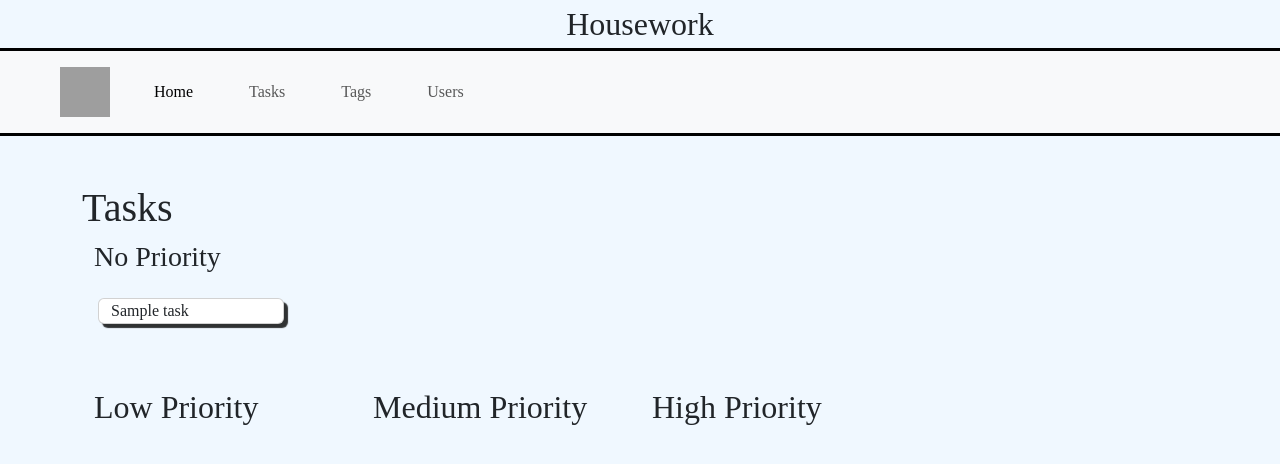
After one commit to LisaS7/HouseworkTracker, a FastAPI app: template templates/tasks.html in a window 1280 px wide. The commit adds this page. Shown: the top 464 px of the page. Run offline with FastAPI, Linux system fonts and the light colour scheme; the template is opened without the code that fills it: most values are stand-ins (such as "Sample title", 1, 10 or a date in 2020); some web fonts are replaced; grey boxes are pictures that could not be loaded.

Commit message:
Renaming html files and minor changes

```diff
--- a/main.py
+++ b/main.py
@@ -28,4 +28,4 @@ seed.seed()
 
 @app.get("/")
 def home(request: Request):
-    return templates.TemplateResponse(request=request, name="home.jinja")
+    return templates.TemplateResponse(request=request, name="home.html")
--- a/routes/tasks.py
+++ b/routes/tasks.py
@@ -14,9 +14,8 @@ async def all_users(request: Request, db: Session = Depends(get_db)):
     data = get_all_tasks(db)
 
     logger.info(f"{request.method} {request.url}")
-
     return templates.TemplateResponse(
-        "tasks.jinja", context={"request": request, "tasks": data}
+        "tasks.html", context={"request": request, "tasks": data}
     )
 
 
--- a/routes/users.py
+++ b/routes/users.py
@@ -20,5 +20,5 @@ async def all_users(request: Request, db: Session = Depends(get_db)):
     logger.info(f"{request.method} {request.url}")
 
     return templates.TemplateResponse(
-        "users.jinja", context={"request": request, "users": data}
+        "users.html", context={"request": request, "users": data}
     )
--- a/static/js/drag-drop.js
+++ b/static/js/drag-drop.js
@@ -1,6 +1,11 @@
 // Allow the drop
 function allowDrop(ev) {
   ev.preventDefault();
+}
+
+// Start dragging a task
+function drag(ev) {
+  ev.dataTransfer.setData("taskId", ev.target.getAttribute("data-task-id"));
 }
 
 // Handle the drop event
--- a/templates/base.jinja
+++ b/templates/base.html
@@ -10,24 +10,25 @@
       integrity="sha384-QWTKZyjpPEjISv5WaRU9OFeRpok6YctnYmDr5pNlyT2bRjXh0JMhjY6hW+ALEwIH"
       crossorigin="anonymous"
     />
-    <link rel="stylesheet" href="{{ url_for('static', path='styles.css') }}">
+    <link rel="stylesheet" href="{{ url_for('static', path='styles.css') }}" />
   </head>
-  <body class='iceland-regular'>
-
+  <body class="iceland-regular">
     <header>
-      <div class='container page-title'>Housework</div>
-      {% include "components/navbar.jinja" %}
+      <div class="container page-title">Housework</div>
+      {% include "components/navbar.html" %}
     </header>
 
-    <main class='container mt-5' >{% block content %}{% endblock %}</main>
+    <main class="container mt-5">{% block content %}{% endblock %}</main>
 
-    <footer class='container mt-5'>
+    <footer class="container mt-5">
       <p>&copy; 2025 Lisa Steven</p>
     </footer>
     <script
       src="https://cdn.jsdelivr.net/npm/bootstrap@5.3.3/dist/js/bootstrap.bundle.min.js"
       integrity="sha384-YvpcrYf0tY3lHB60NNkmXc5s9fDVZLESaAA55NDzOxhy9GkcIdslK1eN7N6jIeHz"
       crossorigin="anonymous"
-    >{% block scripts %}{% endblock %}</script>
+    >
+      {% block scripts %}{% endblock %}
+    </script>
   </body>
 </html>
--- /dev/null
+++ b/templates/home.html
@@ -0,0 +1,5 @@
+{% extends "base.html" %} {% block title %}Home - Housework Tracker{% endblock
+%} {% block content %}
+<h1></h1>
+
+{% endblock %}
--- a/templates/home.jinja
+++ /dev/null
@@ -1,5 +0,0 @@
-{% extends "base.jinja" %} {% block title %}Home - Housework Tracker{% endblock
-%} {% block content %}
-<h1></h1>
-
-{% endblock %}
--- /dev/null
+++ b/templates/tasks.html
@@ -0,0 +1,56 @@
+{% extends "base.html" %} {% block title %}Tasks - Housework Tracker{% endblock
+%} {% block content %}
+<h1>Tasks</h1>
+<div class="container">
+  <div class="row mb-5">
+    <h3>No Priority</h3>
+    {% for task in tasks if not task.priority %}
+    <div
+      id="task-{{task.id}}"
+      class="card m-3 col-2"
+      draggable="true"
+      ondragstart="drag(event)"
+      data-task-id="{{task.id}}"
+    >
+      {{task.title}}
+    </div>
+    {% endfor %}
+  </div>
+  <div class="row">
+    <div
+      id="LOW"
+      class="col-3"
+      ondrop="drop(event)"
+      ondragover="allowDrop(event)"
+    >
+      <h2>Low Priority</h2>
+      {% for task in tasks if task.priority == 'LOW' %} {% include
+      'components/task_card.html' %} {% endfor %}
+    </div>
+
+    <div
+      id="MEDIUM"
+      class="col-3"
+      ondrop="drop(event)"
+      ondragover="allowDrop(event)"
+    >
+      <h2>Medium Priority</h2>
+      {% for task in tasks if task.priority == 'MEDIUM' %} {% include
+      'components/task_card.html' %} {% endfor %}
+    </div>
+
+    <div
+      id="HIGH"
+      class="col-3"
+      ondrop="drop(event)"
+      ondragover="allowDrop(event)"
+    >
+      <h2>High Priority</h2>
+      {% for task in tasks if task.priority == 'HIGH' %} {% include
+      'components/task_card.html' %} {% endfor %}
+    </div>
+  </div>
+</div>
+{% block scripts %}
+<script src="{{ url_for('static', path='js/drag-drop.js') }}" />
+{% endblock %} {% endblock %}
```
Also changed, not shown: templates/components/task_card.html (added, +34 -0 lines), templates/components/task_card.jinja (deleted, +0 -21 lines), templates/tasks.jinja (deleted, +0 -37 lines), templates/users.html (added, +11 -0 lines), templates/users.jinja (deleted, +0 -13 lines), templates/components/navbar.html (renamed from templates/components/navbar.jinja), templates/components/user_card.html (renamed from templates/components/user_card.jinja).
